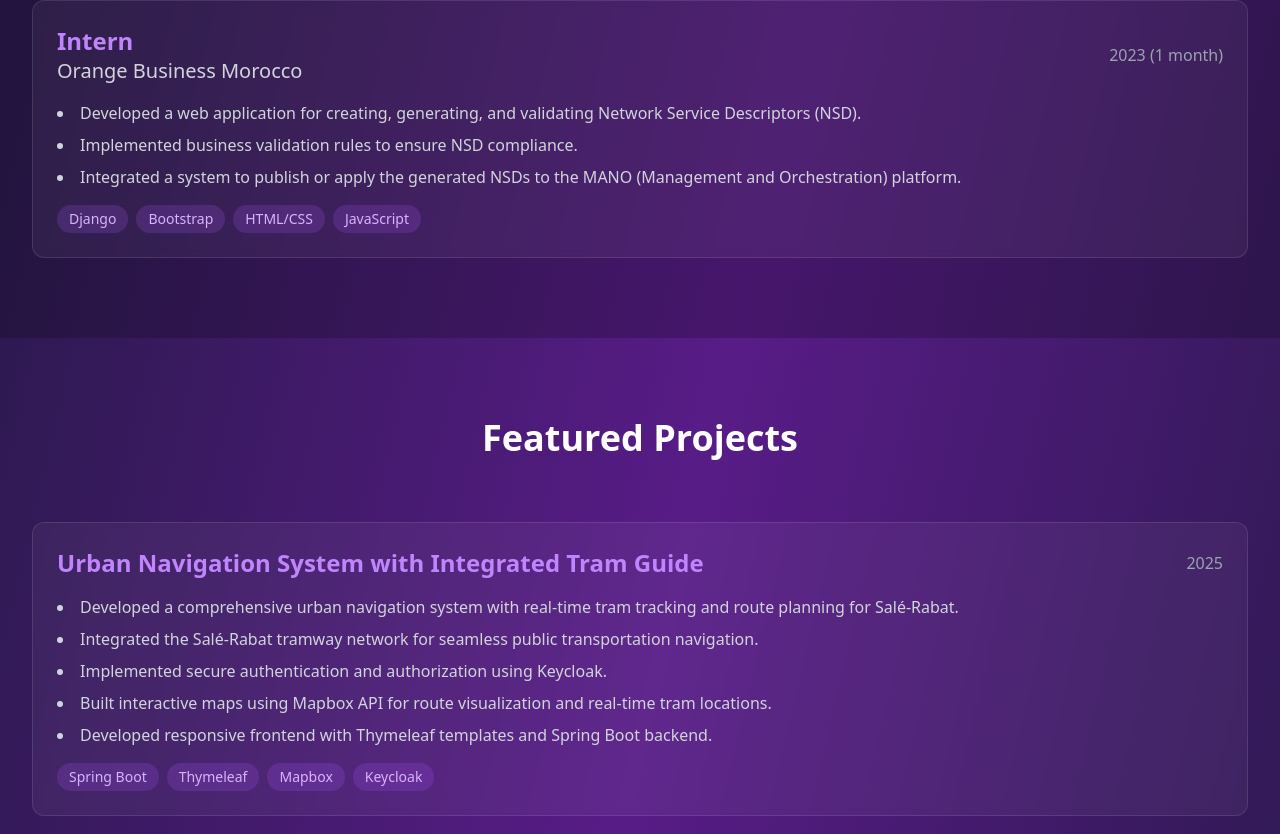
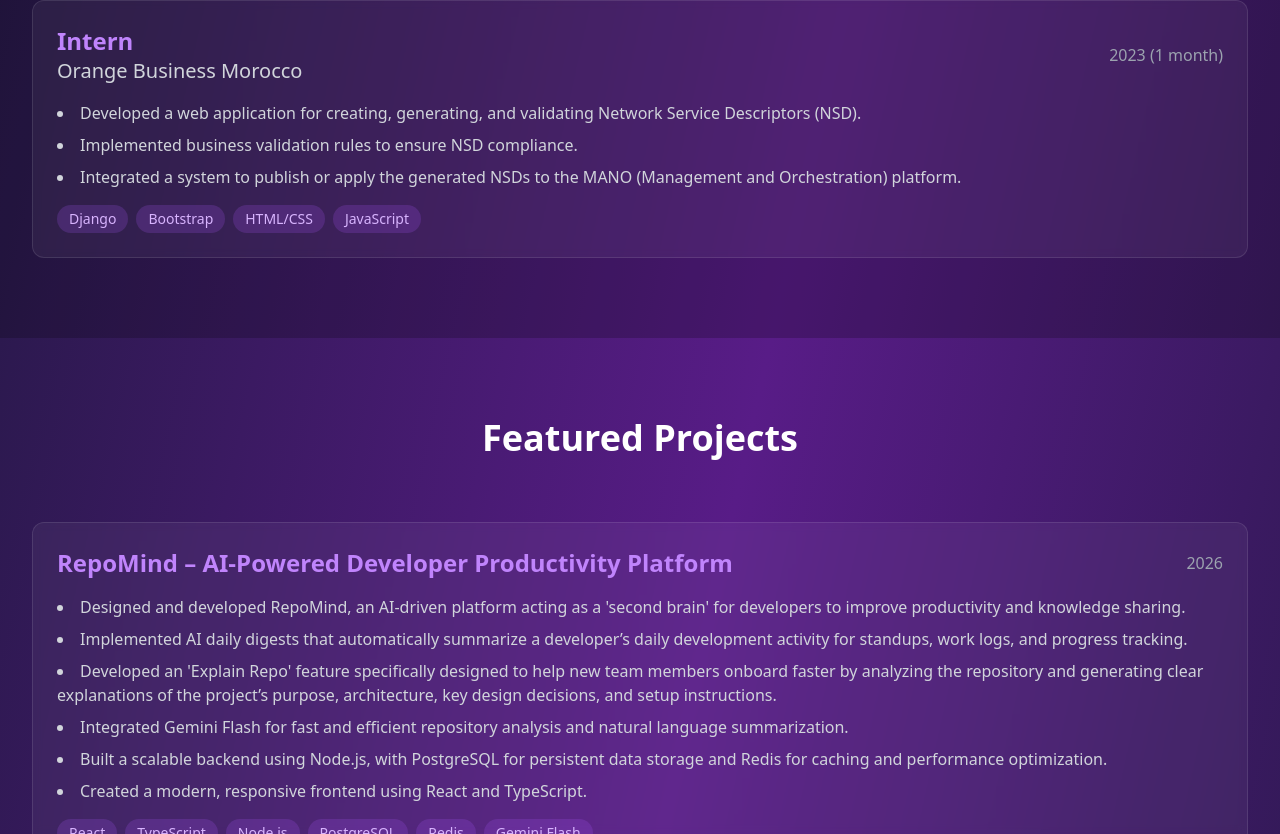
Before and after one commit to stahiomar/Omar-portfolio, a React (Create React App) app: page / in a window 1280 px wide. Shown: the part 1966-2800 px from the top of the page. Built offline with nearby package versions, Linux system fonts and the light colour scheme.

Commit message:
Added new featured project

```diff
--- a/src/App.js
+++ b/src/App.js
@@ -84,6 +84,19 @@ const App = () => {
   ];
 
   const projects = [
+    {
+      title: 'RepoMind – AI-Powered Developer Productivity Platform',
+      year: '2026',
+      description: [
+        "Designed and developed RepoMind, an AI-driven platform acting as a 'second brain' for developers to improve productivity and knowledge sharing.",
+        "Implemented AI daily digests that automatically summarize a developer’s daily development activity for standups, work logs, and progress tracking.",
+        "Developed an 'Explain Repo' feature specifically designed to help new team members onboard faster by analyzing the repository and generating clear explanations of the project’s purpose, architecture, key design decisions, and setup instructions.",
+        "Integrated Gemini Flash for fast and efficient repository analysis and natural language summarization.",
+        "Built a scalable backend using Node.js, with PostgreSQL for persistent data storage and Redis for caching and performance optimization.",
+        "Created a modern, responsive frontend using React and TypeScript."
+      ],
+      technologies: ['React', 'TypeScript', 'Node.js', 'PostgreSQL', 'Redis', 'Gemini Flash']
+    },
     {
       title: 'Urban Navigation System with Integrated Tram Guide',
       year: '2025',
```
